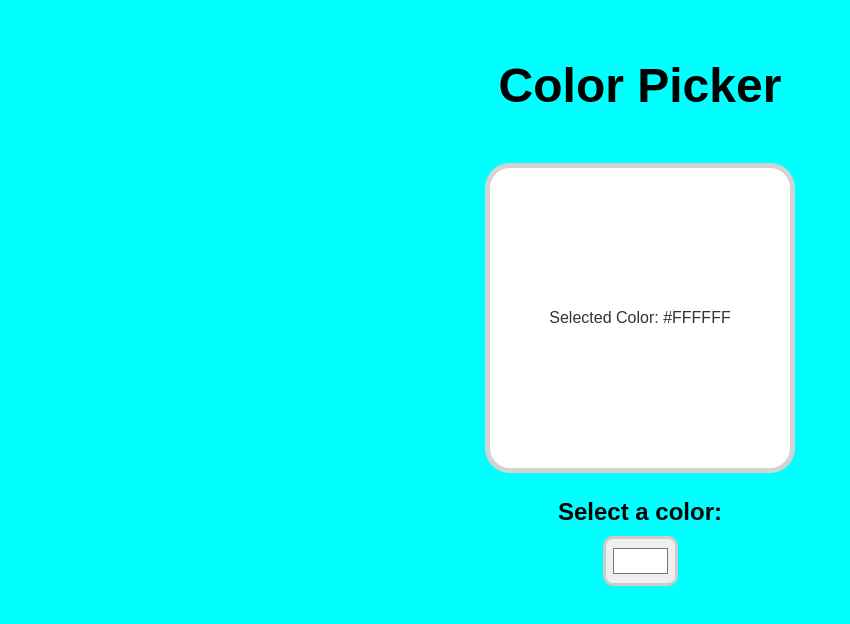
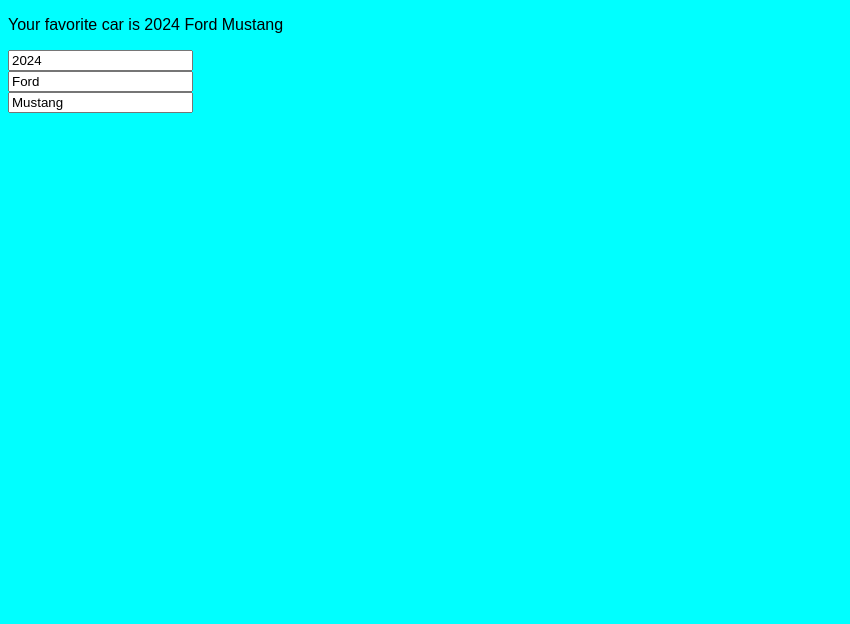
Before and after one commit to mhmdfakhir/reactTutorial, a React (Vite) app in the folder my-react-app/: page / in a window 1280 px wide. Shown: the top 624 px of the page, without its empty margins (0-850 px from the left). Built offline with nearby package versions, Linux system fonts and the light colour scheme.

Commit message:
updating objects done

```diff
--- a/my-react-app/src/App.jsx
+++ b/my-react-app/src/App.jsx
@@ -1,11 +1,12 @@
 import "./App.css";
-import ColorPicker from "./ColorPicker.jsx";
+import MyComponent from "./ObjectMyComponent";
+
 
 
 function App() {
   return (
     <>
-      <ColorPicker></ColorPicker>
+      <MyComponent></MyComponent>
     </>
   );
 }
--- /dev/null
+++ b/my-react-app/src/ObjectMyComponent.jsx
@@ -0,0 +1,35 @@
+import React, { useState } from "react";
+
+function MyComponent() {
+
+    const [car, setCar] = useState(
+        {
+            year: 2024,
+            make: "Ford",
+            model: "Mustang"
+        });
+
+    function handleYearChange(event) {
+        setCar(c => ({...c, year: event.target.value}))
+    }
+
+    function handleMakeChange(event) {
+        setCar(c => ({...c, make: event.target.value}))
+    }
+
+    function handleModelChange(event) {
+        setCar(c => ({...c, model: event.target.value}))
+    }
+
+    return (
+        <div>
+            <p>Your favorite car is {car.year} {car.make} {car.model}</p>
+
+            <input type='number' value={car.year} onChange={handleYearChange}></input> <br></br>
+            <input type='text' value={car.make} onChange={handleMakeChange}></input> <br></br>
+            <input type='text' value={car.model} onChange={handleModelChange}></input> <br></br>
+        </div>
+    );
+}
+
+export default MyComponent
```
Also changed, not shown: my-react-app/src/done/ColorPicker.jsx (renamed from my-react-app/src/ColorPicker.jsx), my-react-app/src/done/Counter.jsx (renamed from my-react-app/src/Counter.jsx).
